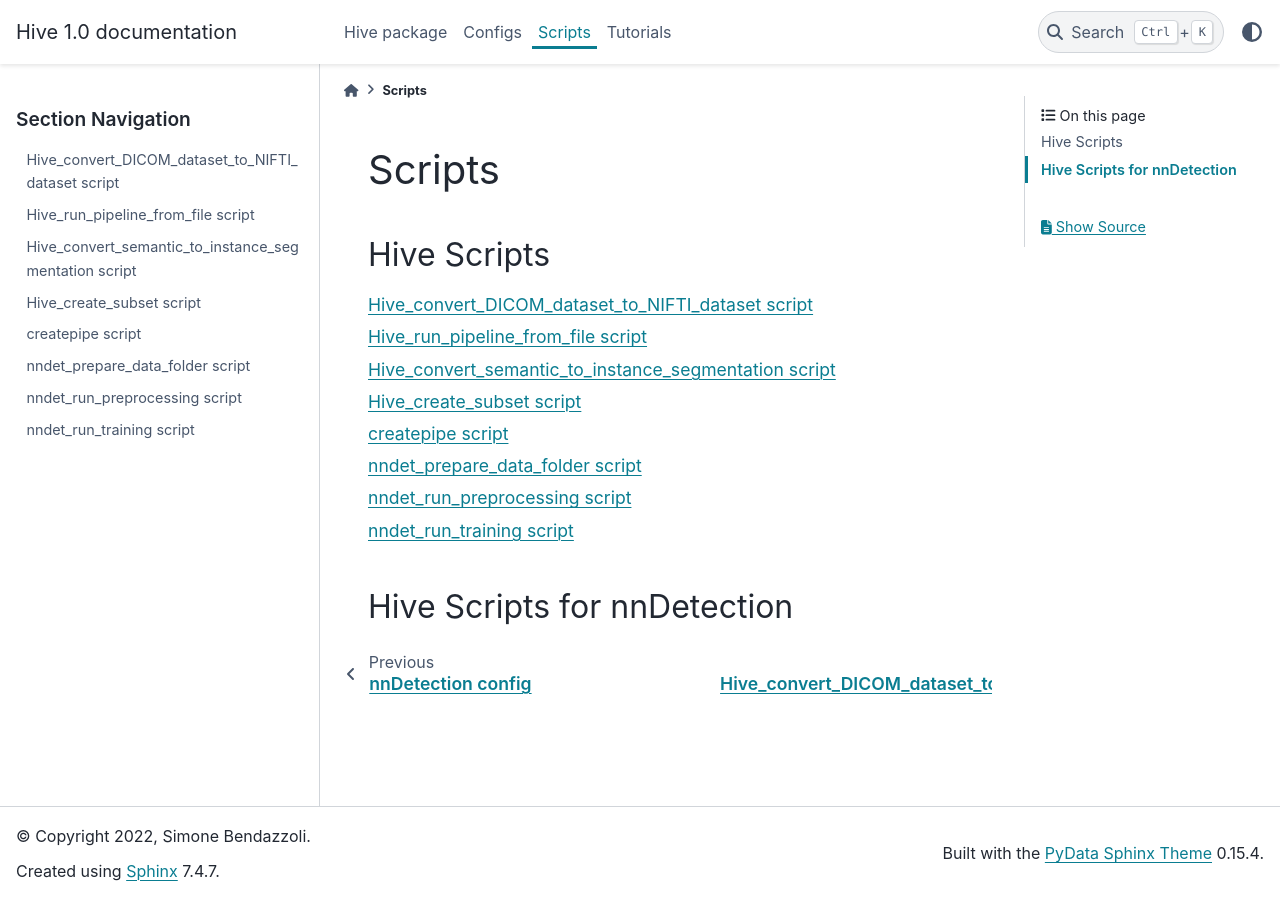
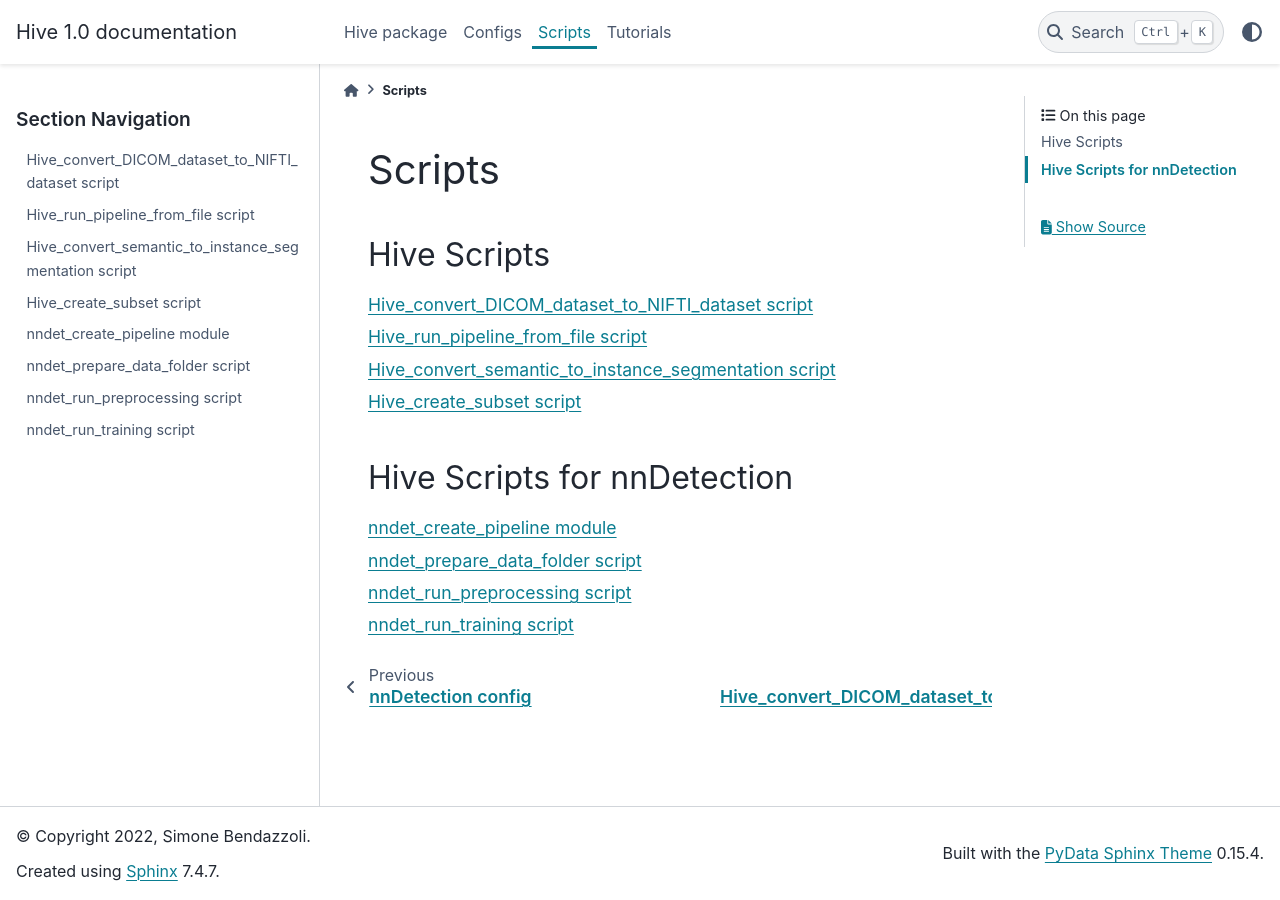
Before and after one commit to MAIA-KTH/Hive, a Sphinx documentation site: the page built from docs/source/apidocs/scripts.rst, in a window 1280 px wide. Built offline with Sphinx 7.4.7 and the PyData theme 0.15.4, drawn with Linux system fonts in a browser that asks for light colours; the version number is read from the project's files by our own code.

Commit message:
Docs for Scripts updated

```diff
--- /dev/null
+++ b/docs/source/apidocs/scripts.nndet_create_pipeline.rst
@@ -0,0 +1,6 @@
+nndet\_create\_pipeline module
+======================================
+
+.. argparse:: nndet_create_pipeline
+   :ref: nndet_create_pipeline.get_arg_parser
+   :prog: nndet_create_pipeline
```
Also changed, not shown: docs/source/apidocs/scripts.rst (+5 -4 lines).
